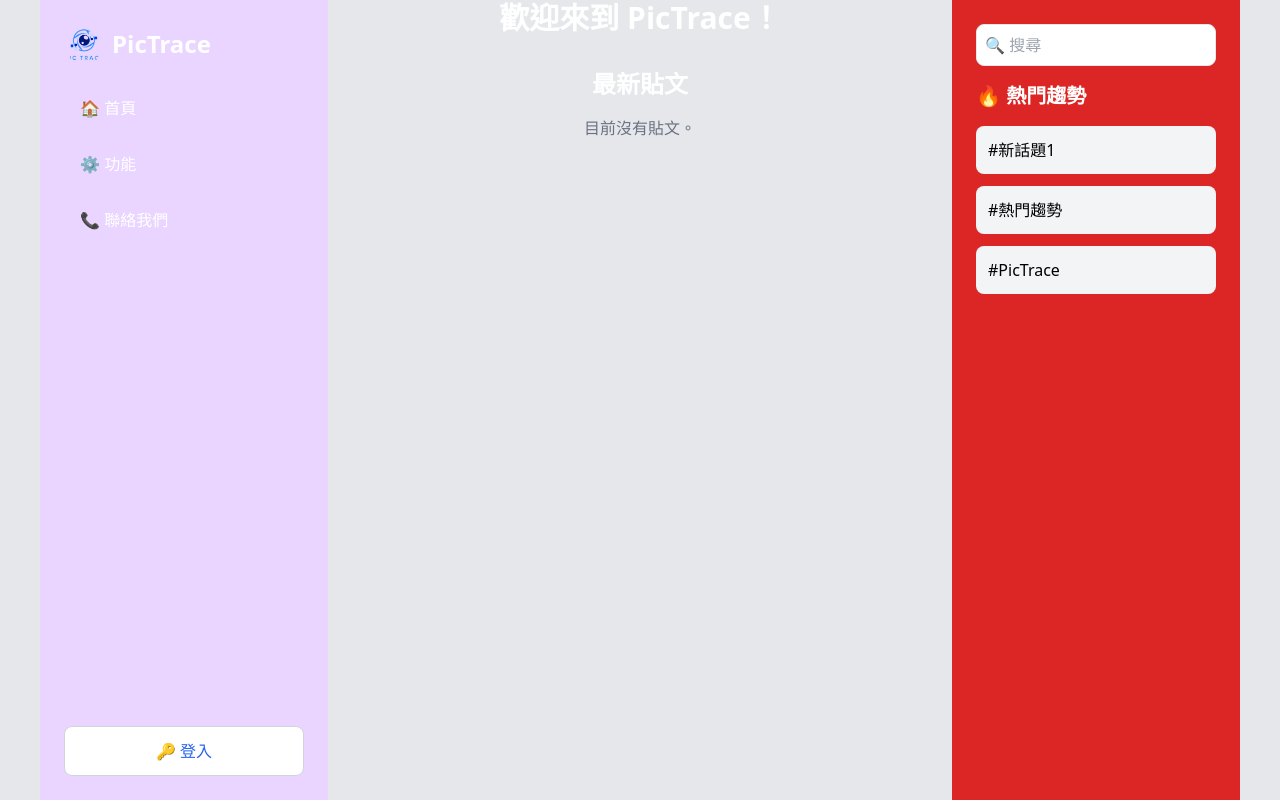
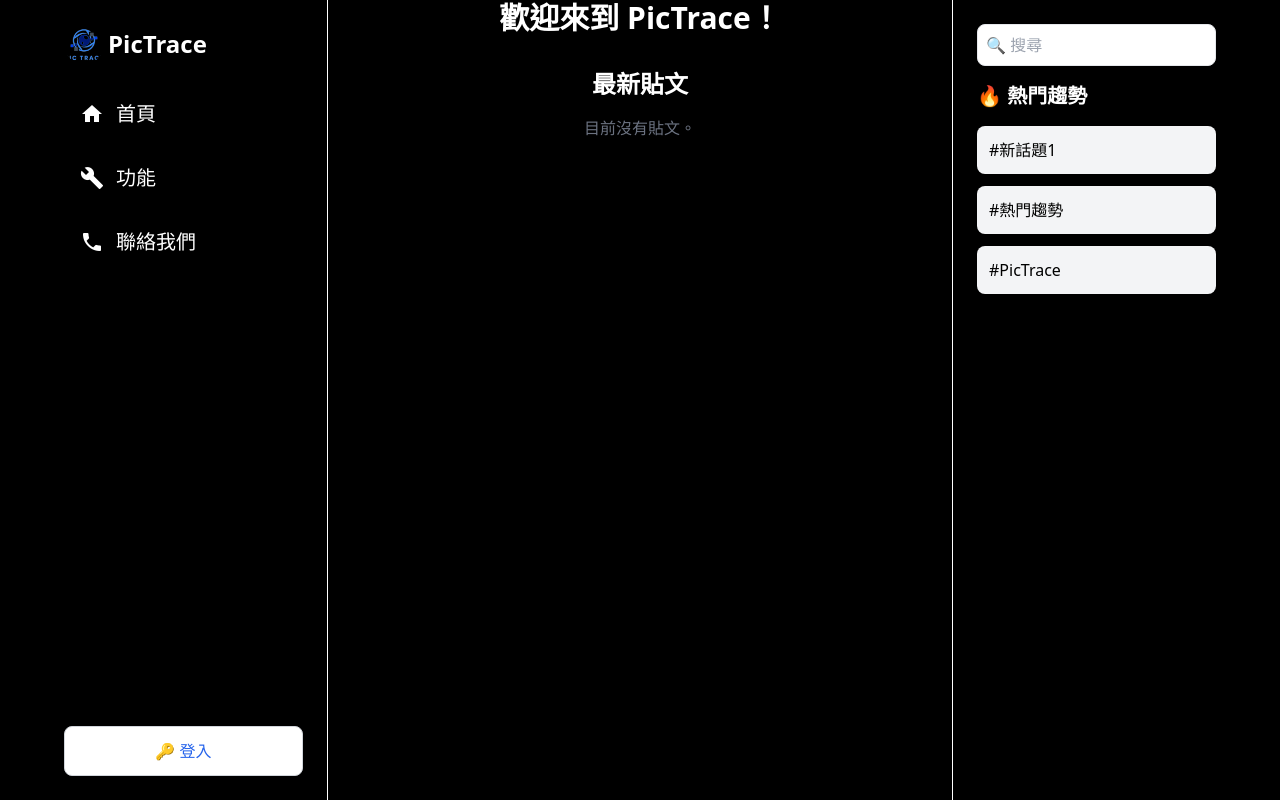
Before and after one commit to bukun1012/PicTrace, a Django app: page / in a window 1280 px wide. Run offline with Django 5.2, Linux system fonts and the light colour scheme; data that the repository does not hold is empty; style sheets or scripts are compiled from the project's sources.

Commit message:
refactor: optimize layout and navbar styles and structure

```diff
--- a/templates/shared/layout.html
+++ b/templates/shared/layout.html
@@ -8,7 +8,7 @@
     <link href="{% static 'css/tailwind.css' %}" rel="stylesheet">
     <script defer src="https://cdn.jsdelivr.net/npm/alpinejs@3.x.x/dist/cdn.min.js"></script>
 </head>
-<body class="bg-gray-200" x-data="postModal()">
+<body class="bg-black" x-data="postModal()">
 
     <!-- 🔥 主體佈局 -->
     <div class="flex w-full max-w-[1200px] mx-auto">
@@ -19,7 +19,7 @@
         </div>
 
         <!-- ✅ 中間貼文區 (滾動) -->
-        <main class="flex-1 px-4 mx-auto">
+        <main class="flex-1 max-w-[600px] px-4 mx-auto">
             {% block content %}{% endblock %}
         </main>
 
--- a/templates/shared/navbar_left.html
+++ b/templates/shared/navbar_left.html
@@ -1,12 +1,12 @@
 {% load static %}
 <!-- 側邊 Navbar -->
-<aside class="flex flex-col justify-between w-full h-screen p-6 text-white bg-purple-200">
+<aside class="flex flex-col justify-between w-full h-screen p-6 text-white bg-black border-r border-white">
 
   <!-- 上半部 Logo + 選單 -->
   <div>
-    <!-- Logo & 漢堡選單按鈕 -->
-    <div class="flex items-center justify-between mb-6">
-      <a href="{% url 'home:home' %}" class="flex items-center space-x-2">
+    <!-- Logo -->
+    <div class="flex items-center mb-6">
+      <a href="{% url 'home:home' %}" class="flex items-center space-x-1">
         <img src="{% static 'images/logo.png' %}" alt="PicTrace Logo" class="rounded-full" style="width: 40px; height: 40px" />
         <span class="text-2xl font-semibold">PicTrace</span>
       </a>
@@ -14,10 +14,22 @@
 
     <!-- 導航選單 -->
     <nav>
-      <ul class="space-y-4">
-        <li><a href="/" class="block px-4 py-2 rounded-lg hover:bg-gray-700">🏠 首頁</a></li>
-        <li><a href="/features" class="block px-4 py-2 rounded-lg hover:bg-gray-700">⚙️ 功能</a></li>
-        <li><a href="/contact" class="block px-4 py-2 rounded-lg hover:bg-gray-700">📞 聯絡我們</a></li>
+      <ul class="space-y-3">
+        <li>
+          <a href="/" class="flex items-center px-4 py-3 text-xl font-medium rounded-lg hover:bg-gray-700">
+            <span class="mr-3 material-icons">home</span> 首頁
+          </a>
+        </li>
+        <li>
+          <a href="/features" class="flex items-center px-4 py-3 text-xl font-medium rounded-lg hover:bg-gray-700">
+            <span class="mr-3 material-icons">build</span> 功能
+          </a>
+        </li>
+        <li>
+          <a href="/contact" class="flex items-center px-4 py-3 text-xl font-medium rounded-lg hover:bg-gray-700">
+            <span class="mr-3 material-icons">phone</span> 聯絡我們
+          </a>
+        </li>
       </ul>
     </nav>
   </div>
@@ -26,13 +38,12 @@
   <div class="flex flex-col space-y-4">
     {% if user.is_authenticated %}
     <!-- 發布貼文按鈕 -->
-    <button @click="isPostModalOpen = true" class="w-full px-4 py-3 text-white bg-blue-500 rounded-lg hover:bg-blue-600">
-      ✏️ 發布貼文
+    <button @click="isPostModalOpen = true" class="w-full py-3 text-lg font-bold text-white bg-blue-500 rounded-full hover:bg-blue-600">
+    發布貼文
     </button>
 
-    <!-- User Avatar + Dropdown (使用 Alpine.js 控制顯示) -->
+    <!-- User Avatar + Dropdown -->
     <div class="relative" x-data="{ open: false }">
-      <!-- 頭像按鈕 -->
       <button @click="open = !open" class="flex items-center space-x-2 focus:outline-none">
         {% if user.profile.avatar %}
           <img src="{{ user.profile.avatar }}" alt="User Avatar" class="w-10 h-10 rounded-full" />
@@ -61,3 +72,6 @@
     {% endif %}
   </div>
 </aside>
+
+<!-- 引入 Google Material Icons -->
+<link href="https://fonts.googleapis.com/icon?family=Material+Icons" rel="stylesheet">
--- a/templates/shared/navbar_right.html
+++ b/templates/shared/navbar_right.html
@@ -1,4 +1,4 @@
-<aside class="flex flex-col justify-between w-full h-screen p-6 text-white bg-red-600">
+<aside class="flex flex-col justify-between w-full h-screen p-6 text-white bg-black border-l border-white">
     <div>
         <input type="text" placeholder="🔍 搜尋" class="w-full p-2 mb-4 border rounded-lg">
         <h2 class="text-xl font-bold">🔥 熱門趨勢</h2>
```
